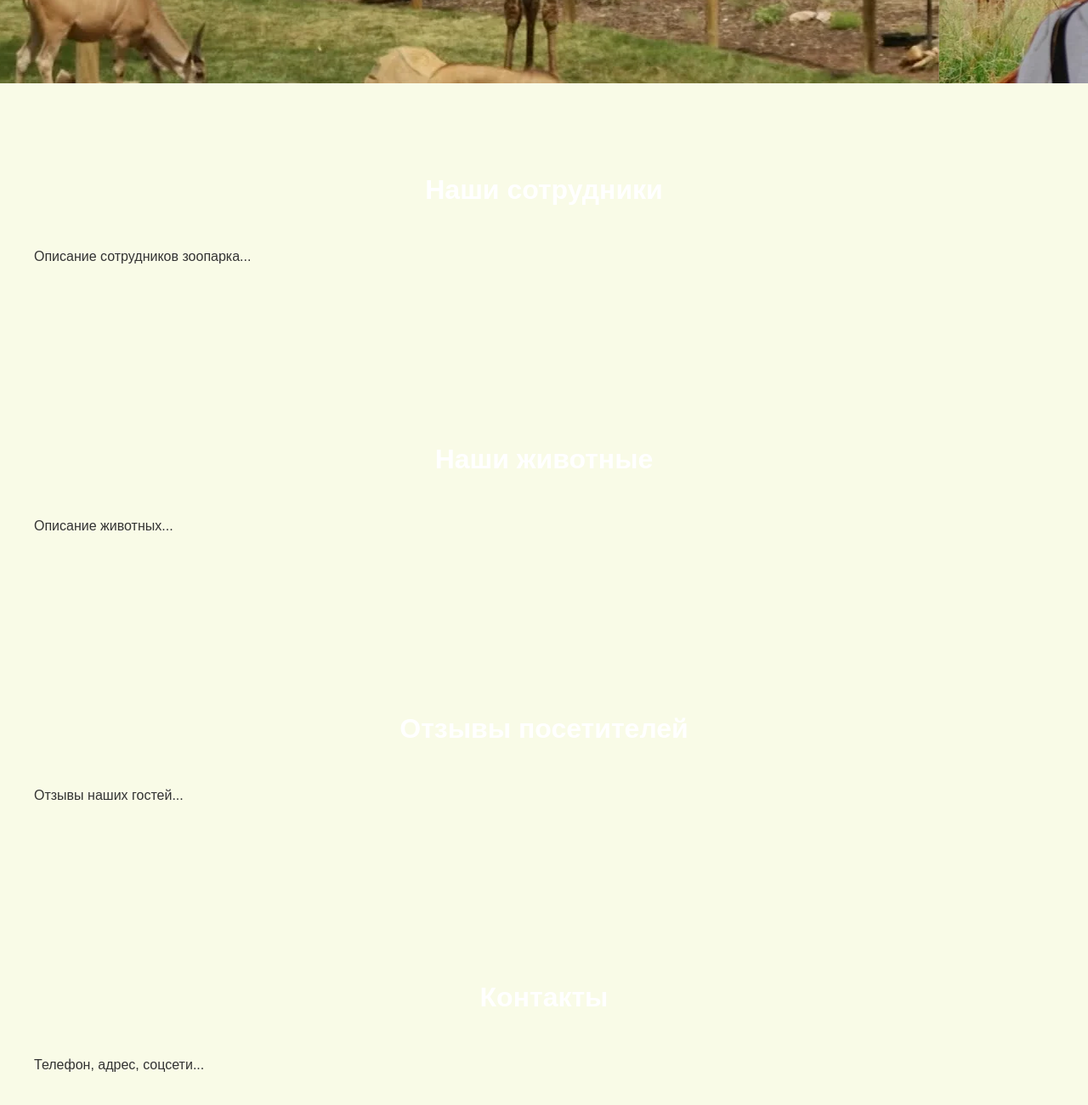
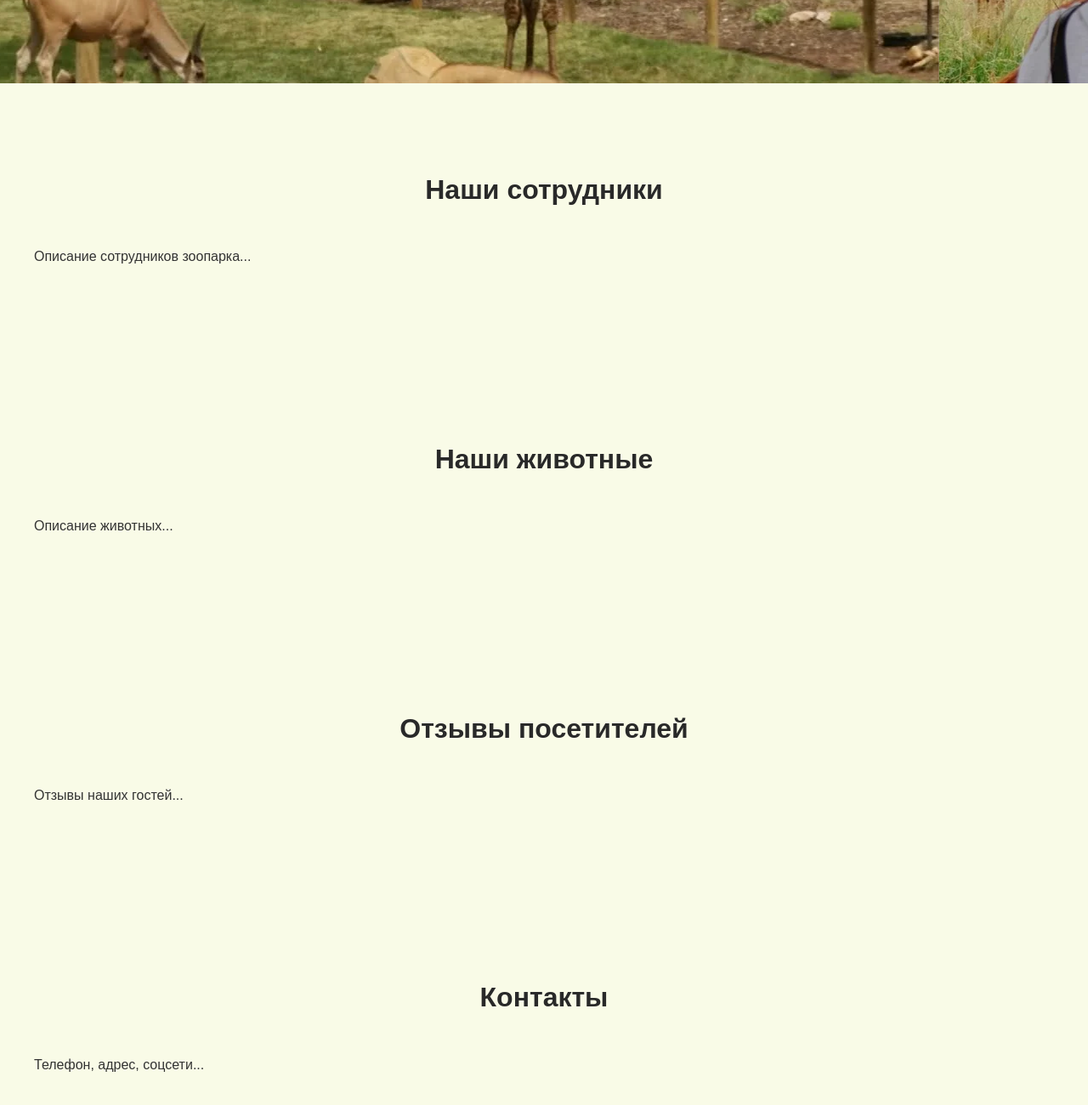
Before and after one commit to xizznn/zoo, a plain HTML site: page index.html in a window 1280 px wide. Shown: the part 472-1772 px from the top of the page at 85% size. Drawn offline with Linux system fonts and the light colour scheme; files whose address does not match are found by name.

Commit message:
Изменения в коде

```diff
--- a/css/style.css
+++ b/css/style.css
@@ -26,6 +26,12 @@ h2 {
   margin-bottom: 40px;
   font-size: 32px;
   color: #ffffff; /* коричневый */
+}
+h3 {
+  text-align: center;
+  margin-bottom: 40px;
+  font-size: 32px;
+  color: #292929; /* коричневый */
 }
 
 /* Логотип */
--- a/index.html
+++ b/index.html
@@ -79,22 +79,22 @@
 
     <!-- Заглушки для разделов -->
     <section id="employees" class="container" style="padding: 100px 0">
-      <h2>Наши сотрудники</h2>
+      <h3>Наши сотрудники</h3>
       <p>Описание сотрудников зоопарка...</p>
     </section>
 
     <section id="animals" class="container" style="padding: 100px 0">
-      <h2>Наши животные</h2>
+      <h3>Наши животные</h3>
       <p>Описание животных...</p>
     </section>
 
     <section id="reviews" class="container" style="padding: 100px 0">
-      <h2>Отзывы посетителей</h2>
+      <h3>Отзывы посетителей</h3>
       <p>Отзывы наших гостей...</p>
     </section>
 
     <footer id="footer" class="container" style="padding: 100px 0">
-      <h2>Контакты</h2>
+      <h3>Контакты</h3>
       <p>Телефон, адрес, соцсети...</p>
     </footer>
 
```
Also changed, not shown: img/image1.jpg (renamed from images/image1.jpg), img/image2.webp (renamed from images/image2.webp), img/image3.webp (renamed from images/image3.webp).
